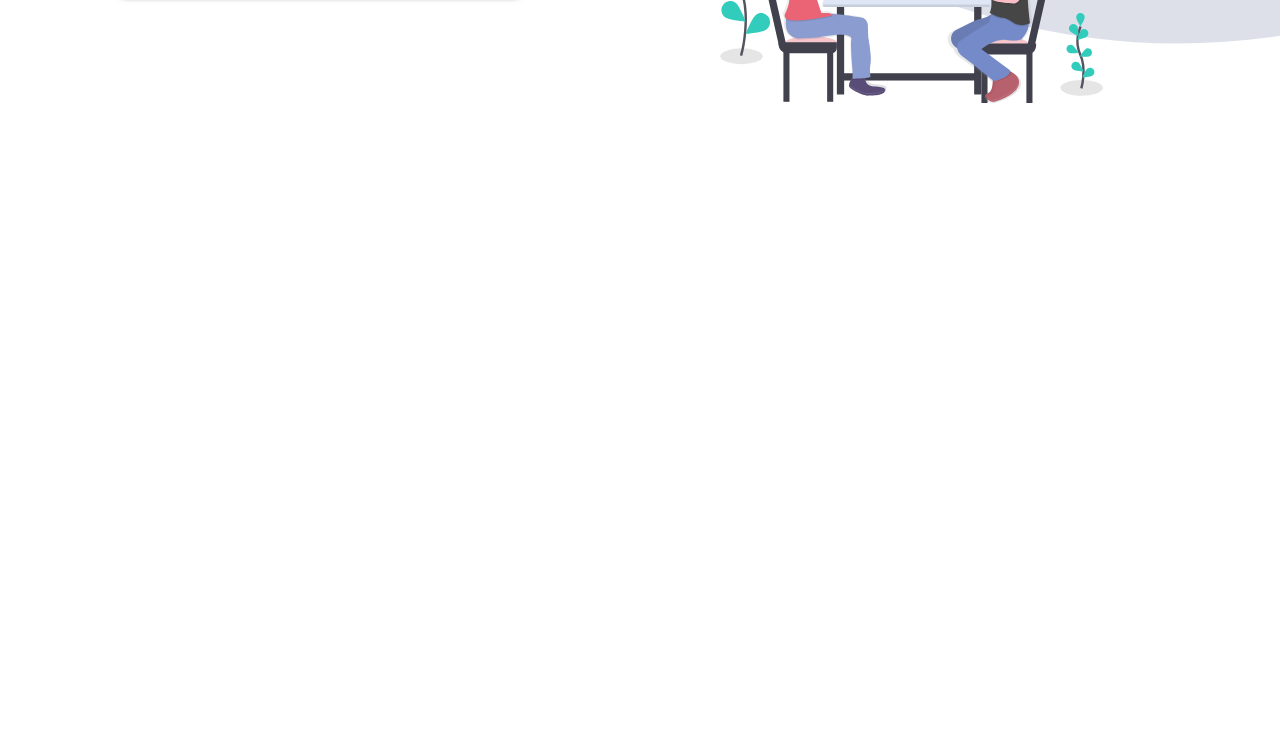
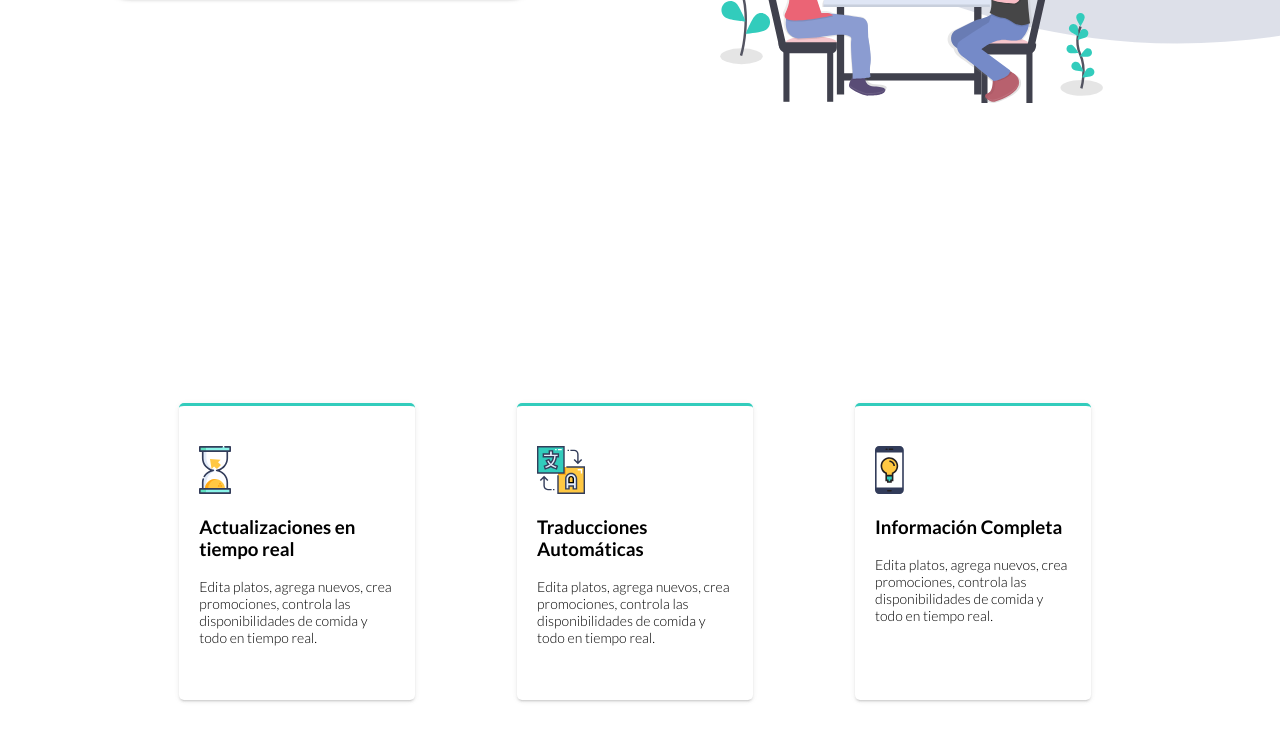
Before and after one commit to iMenoo-DevTeam/landing-page, a plain HTML site: page index.html in a window 1280 px wide. Shown: the part 497-1238 px from the top of the page. Before the commit the page ends 800 px from the top, so only its background shows below. Drawn offline with Linux system fonts and the light colour scheme.

Commit message:
first commit

```diff
--- a/index.html
+++ b/index.html
@@ -33,7 +33,27 @@
     </div>
   </header>
   <div class="features-wrapper">
-
+    <div class="feature-item-wrapper">
+      <div class="feature-item">
+        <img src="./images/clock.svg" alt="">
+        <h3>Actualizaciones en tiempo real</h3>
+        <p>Edita platos, agrega nuevos, crea promociones,  controla las disponibilidades de comida y todo en tiempo real.</p>
+      </div>
+    </div>
+    <div class="feature-item-wrapper">
+      <div class="feature-item">
+        <img src="./images/translate.svg" alt="">
+        <h3>Traducciones Automáticas</h3>
+        <p>Edita platos, agrega nuevos, crea promociones,  controla las disponibilidades de comida y todo en tiempo real.</p>
+      </div>
+    </div>
+    <div class="feature-item-wrapper">
+      <div class="feature-item">
+        <img src="./images/description.svg" alt="">
+        <h3>Información Completa</h3>
+        <p>Edita platos, agrega nuevos, crea promociones,  controla las disponibilidades de comida y todo en tiempo real.</p>
+      </div>
+    </div>
   </div>
 </body>
 </html>
--- a/stylesheets/style.css
+++ b/stylesheets/style.css
@@ -146,3 +146,42 @@ header {
 .sign-input-wrapper button img {
   margin-left: 10px;
 }
+
+
+
+/*
+*****************************************
+*****************************************
+*****************************************
+*****************************************
+*****************************************
+FEATURES ROW
+*****************************************
+*****************************************
+*****************************************
+*****************************************
+*****************************************
+*/
+
+.features-wrapper {
+  padding: 100px 10%;
+  display: flex;
+}
+
+.feature-item-wrapper {
+  width: 33%;
+  padding: 0 5%;
+}
+
+.feature-item {
+  border-top: 3px solid var(--dark-green);
+  min-height: 297px;
+  padding: 40px 20px;
+  border-radius: 5px;
+  box-shadow: 0 2px 2px 0 rgba(95, 95, 95, 0.12), 0 1px 5px 0 rgba(95, 95, 95, 0.12), 0 3px 1px -2px rgba(95, 95, 95, 0.12);
+}
+
+.feature-item p {
+  font-size: 14px;
+  font-weight: 100;
+}
```
